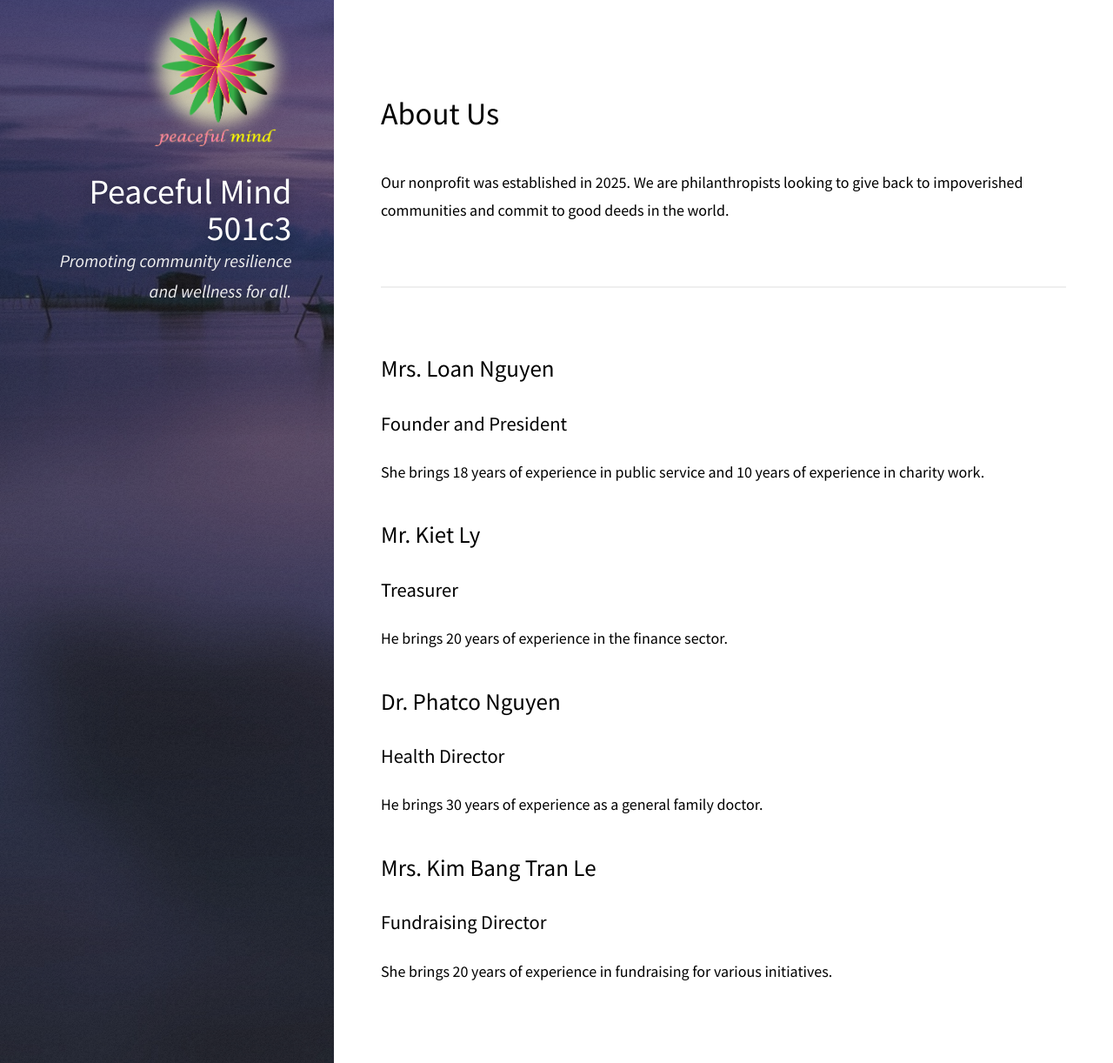
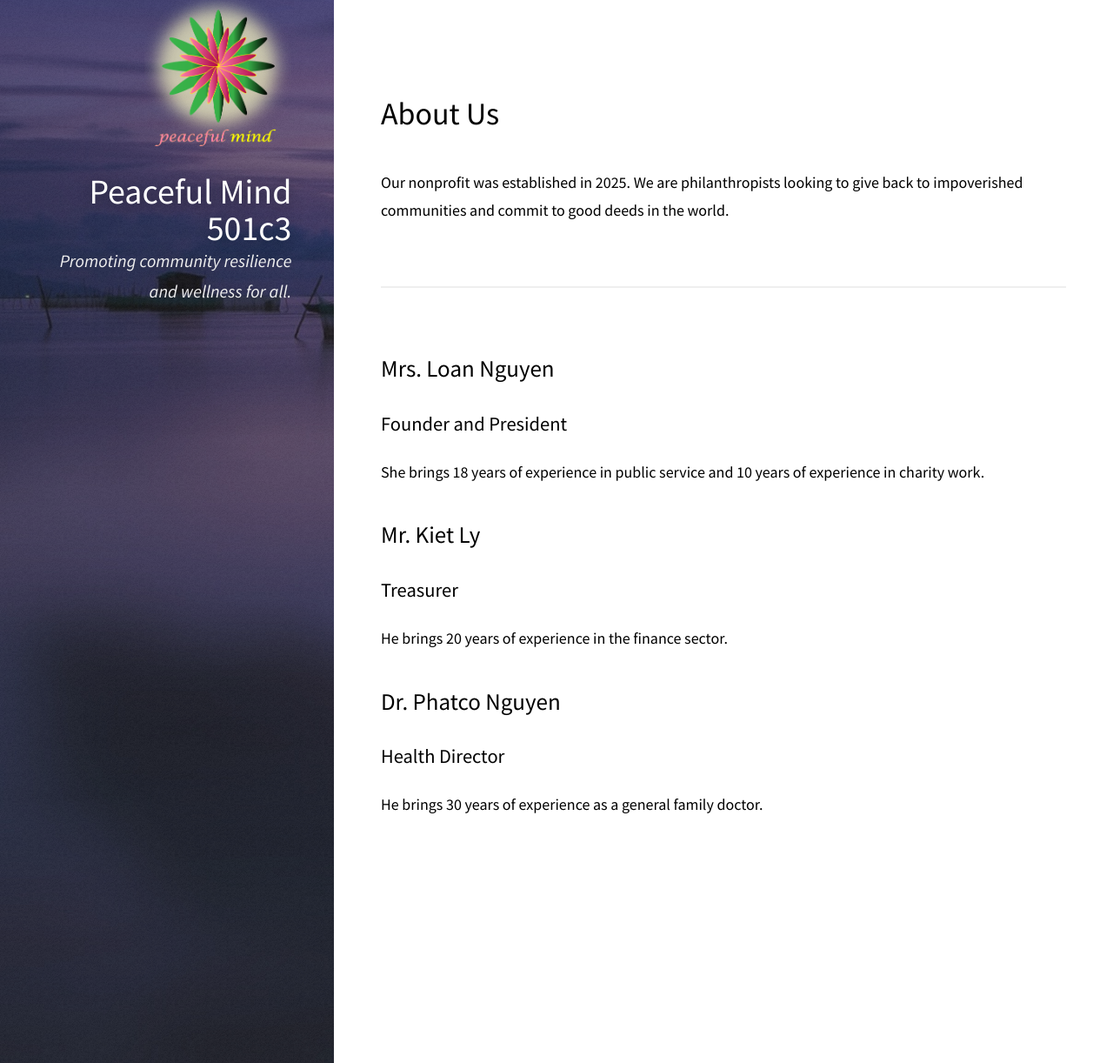
Before and after one commit to peacefulcenter/peacefulcenter.github.io, a Jekyll site: the page built from pages/about.md, in a window 1280 px wide and 1326 px high, cut to the strip 104-1326 px from the top of the window. Shown: the whole strip at 87% size. Built offline with Jekyll 4.4.1, drawn with Linux system fonts in a browser that asks for light colours; our own code applies the rules of GitHub Pages for plain Markdown files.

Commit message:
Update members

```diff
--- a/pages/about.md
+++ b/pages/about.md
@@ -15,7 +15,3 @@ He brings 20 years of experience in the finance sector.
 ## Dr. Phatco Nguyen
 ### Health Director
 He brings 30 years of experience as a general family doctor.
-
-## Mrs. Kim Bang Tran Le
-### Fundraising Director
-She brings 20 years of experience in fundraising for various initiatives.
```
